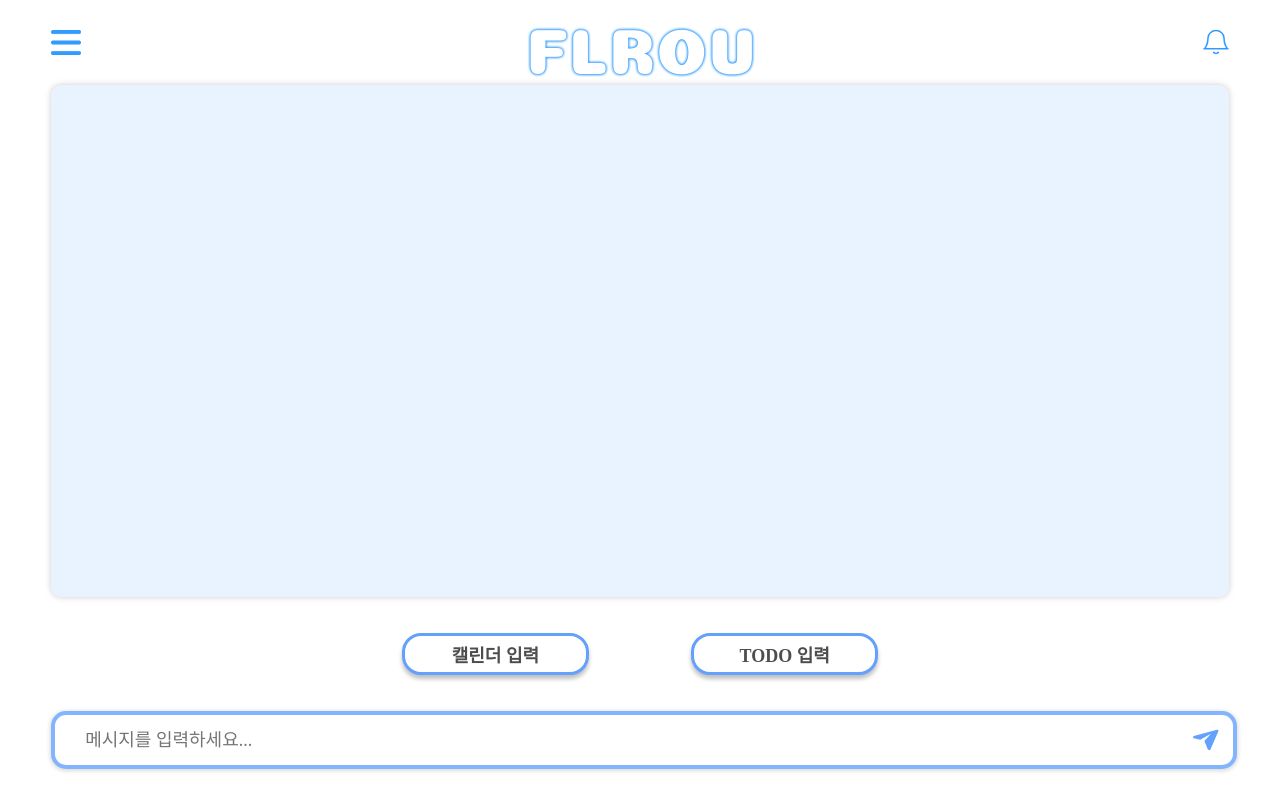
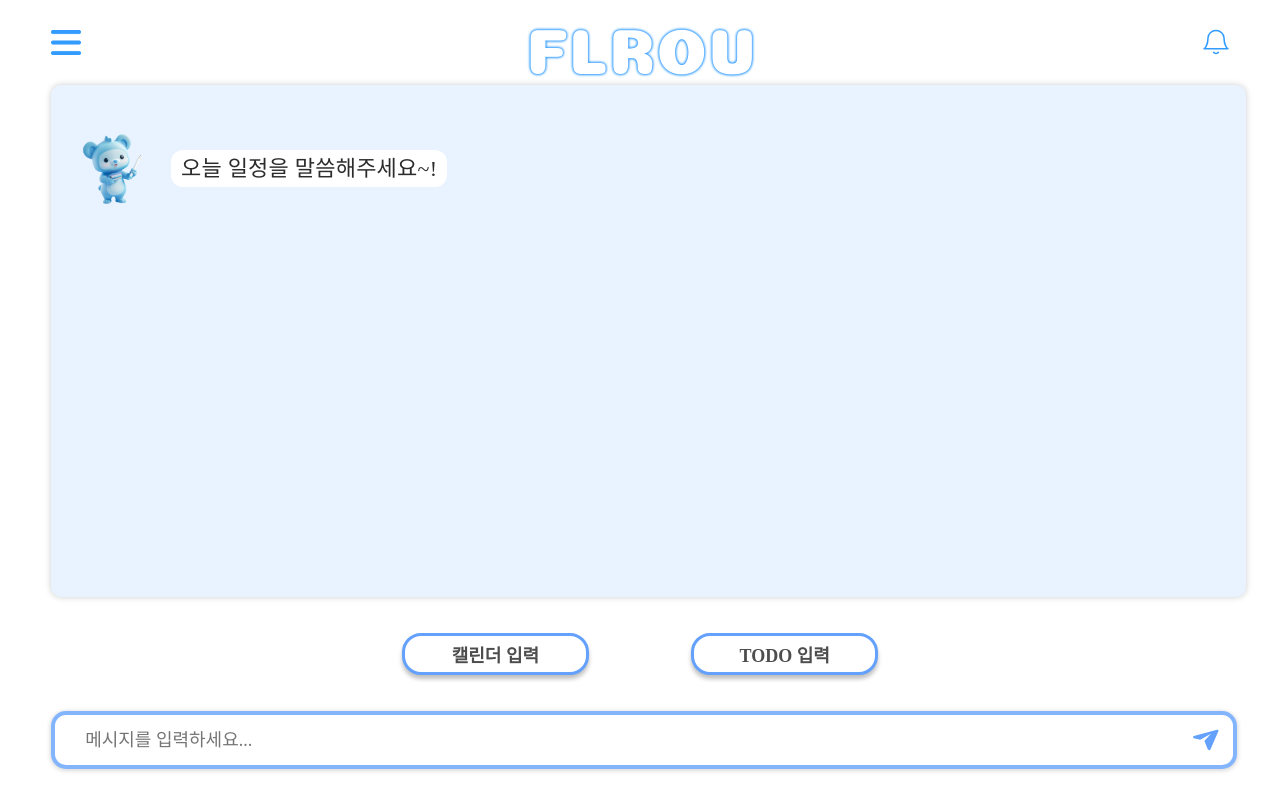
Before and after one commit to yujeongFE/Flrou-FE, a React (Create React App) app: page /chatting in a window 1280 px wide. Built offline with nearby package versions, Linux system fonts and the light colour scheme; a web font is replaced by a local one.

Commit message:
feat: 채팅창에 입력된 메세지로 말풍선 구현

```diff
--- /dev/null
+++ b/src/components/Chat/ChattingBubble.js
@@ -0,0 +1,85 @@
+import React from "react";
+import styled from "styled-components";
+import PropTypes from "prop-types";
+
+import Character from "../../assets/flrou_character.png";
+
+const MessageContainer = styled.div`
+  display: flex;
+  flex-direction: column;
+`;
+
+const MyMessageBubble = styled.div`
+  width: ${(props) => `${props.textLength * 20}px`};
+  align-self: ${(props) => (props.isMine ? "flex-end" : "flex-start")};
+  background-color: ${(props) => (props.isMine ? "rgba(112, 143, 254, 0.48)" : "#ffffff")};
+  border-radius: 12px;
+  padding: 10px;
+  margin-bottom: 2.7vh;
+  text-align: center;
+
+  color: #2c2c2c;
+  font-family: "Pretendard";
+  font-size: 22px;
+  font-style: normal;
+  font-weight: 500;
+  line-height: 17px;
+  letter-spacing: 0.22px;
+  position: relative;
+`;
+
+const OpponentMessageContainer = styled.div`
+  display: flex;
+  align-items: center;
+  flex-direction: row;
+  gap: 10px;
+`;
+
+const OpponentMessageBubble = styled(MyMessageBubble)`
+  display: flex;
+  align-items: center;
+  margin-top: 2.7vh;
+`;
+
+const CharacterImage = styled.img`
+  width: 6vw;
+  height: 10vh;
+  border-radius: 50%;
+  margin-right: 10px;
+`;
+
+const ChattingBubble = ({ messages }) => {
+  return (
+    <MessageContainer>
+      <OpponentMessageContainer>
+        <CharacterImage src={Character} alt="character" />
+        <OpponentMessageBubble isMine={false}>{"오늘 일정을 말씀해주세요~!"}</OpponentMessageBubble>
+      </OpponentMessageContainer>
+      {messages.map((message, index) => (
+        <React.Fragment key={index}>
+          {message.isMine ? (
+            <MyMessageBubble isMine={message.isMine} textLength={message.text.length}>
+              {message.text}
+            </MyMessageBubble>
+          ) : (
+            <OpponentMessageBubble isMine={message.isMine}>
+              <CharacterImage src={Character} alt="character" />
+              {message.text}
+            </OpponentMessageBubble>
+          )}
+        </React.Fragment>
+      ))}
+    </MessageContainer>
+  );
+};
+
+ChattingBubble.propTypes = {
+  messages: PropTypes.arrayOf(
+    PropTypes.shape({
+      text: PropTypes.string.isRequired,
+      isMine: PropTypes.bool.isRequired,
+    }),
+  ).isRequired,
+};
+
+export default ChattingBubble;
--- a/src/pages/Chatting/index.js
+++ b/src/pages/Chatting/index.js
@@ -2,6 +2,7 @@ import React, { useState } from "react";
 import Header from "../../layout/Header";
 import PrimaryButton from "../../components/Button/PrimaryButton";
 import ChatInput from "../../components/Chat/ChatSection";
+import ChattingBubble from "../../components/Chat/ChattingBubble";
 import { Container, ChatScreen, ButtonContainer } from "./style";
 
 const Index = () => {
@@ -29,6 +30,7 @@ const Index = () => {
     <Container>
       <Header />
       <ChatScreen>
+        <ChattingBubble messages={messages} />
       </ChatScreen>
       <ButtonContainer>
         <PrimaryButton onClick={handleCalender} isActive={isCalender}>
--- a/src/pages/Chatting/style.js
+++ b/src/pages/Chatting/style.js
@@ -8,11 +8,12 @@ export const Container = styled.div`
 `;
 
 export const ChatScreen = styled.div`
-  width: 100%;
-  height: 64vh;
+  width: calc(100% - 3.6vh);
+  height: 53vh;
   background: #e9f2ff;
   border-radius: 10px;
   filter: drop-shadow(0px 0px 3px rgba(0, 0, 0, 0.2));
+  padding: 5.5vh 1.8vw;
 `;
 
 export const ButtonContainer = styled.div`
```
